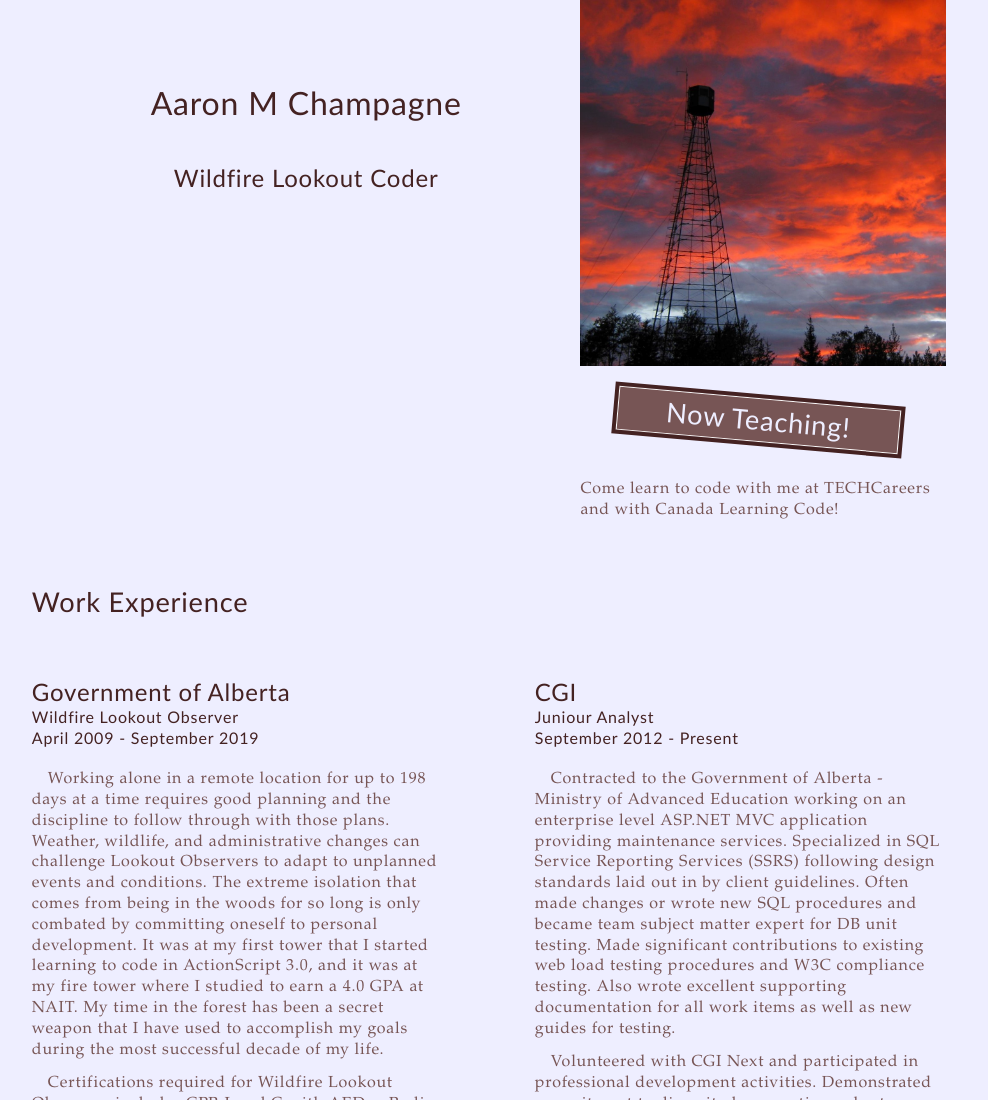
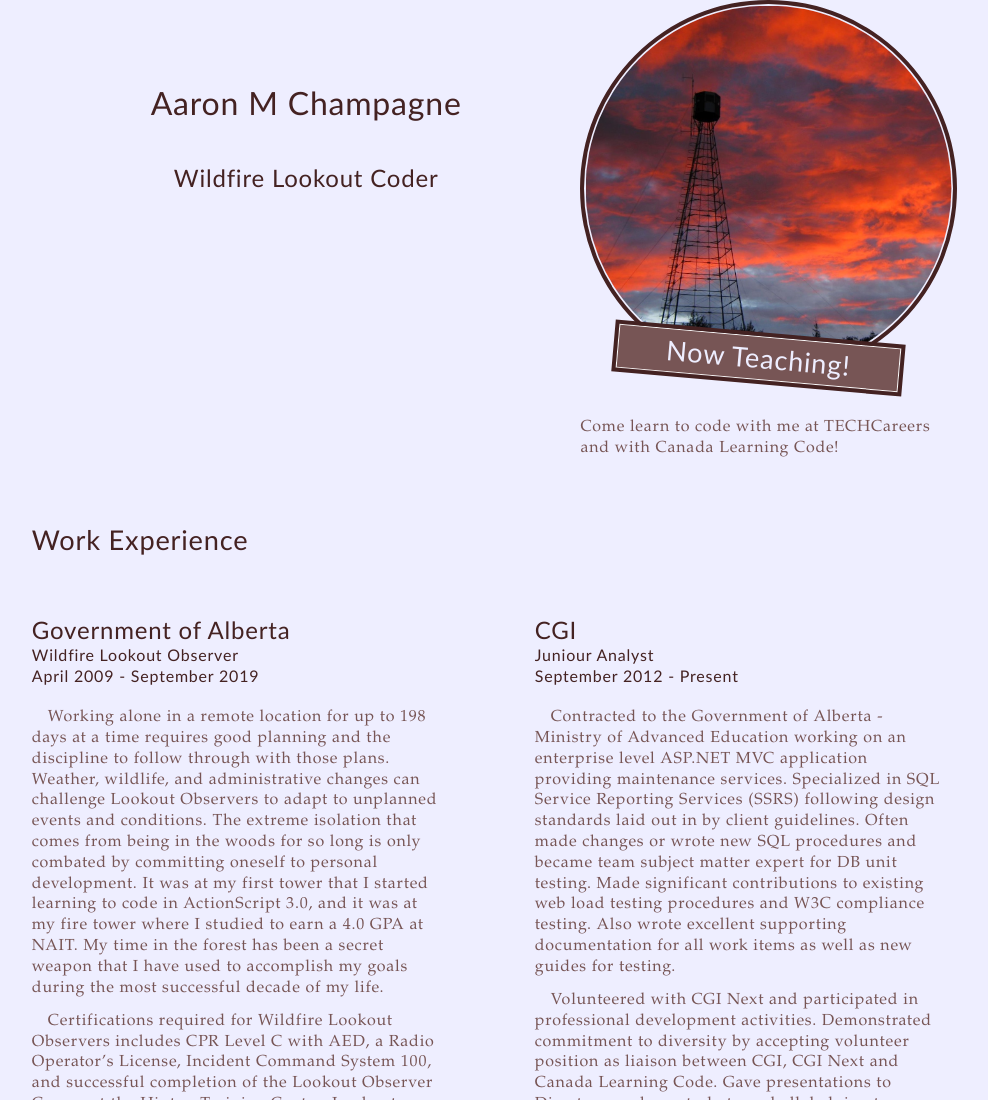
Before and after one commit to AaronInTheForest/DesignLessonWithCSS, a plain HTML site: page index.html in a window 1280 px wide. Shown: the top 1100 px of the page, without its empty margins (151-1139 px from the left). Drawn offline with Linux system fonts and the light colour scheme.

Commit message:
Details are 'done'. I mean, design is never REALLY done, only abandoned. But still. We're done.

```diff
--- a/css/styles.css
+++ b/css/styles.css
@@ -19,6 +19,7 @@ header {
 }
 aside {
     grid-area: aside;
+    padding: 1.75rem;
 }
 main {
     grid-area: main;
@@ -32,6 +33,13 @@ img{
     height: auto;
 }
 
+aside img{
+    padding: .1rem;
+    border-radius: 50%;
+    border: 0.3rem #442222 solid;/*looks the same as in typography.css, but this time with differnt properties!*/
+    margin-bottom: -20%;
+}
+
 @media (min-width: 600px) {
     body {
         /*7-column layout*/
@@ -41,7 +49,9 @@ img{
             ". footer footer footer footer footer .";
         grid-template-columns: 1fr 1fr 1fr 1fr 1fr 1fr 1fr;
     }
-
+    aside {
+        padding: 0;
+    }
     .jobs, .portfolio{
         display: flex;
         flex-wrap: wrap;
--- a/css/typography.css
+++ b/css/typography.css
@@ -97,6 +97,7 @@ footer section a:hover{
 
     .piece h2{
         font-size: 1rem;
+        height: 3rem;
         color: #775555;
     }
 }
```
